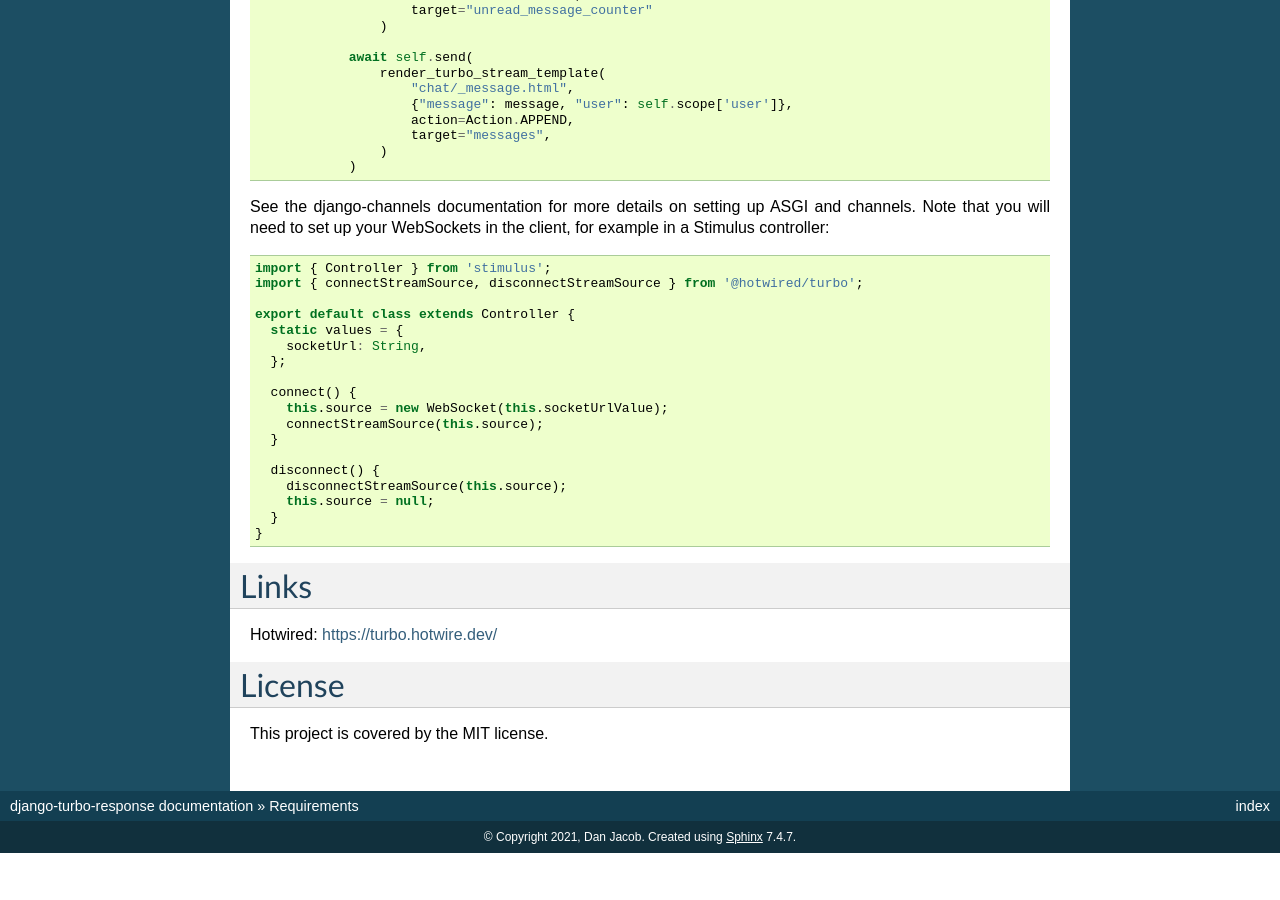
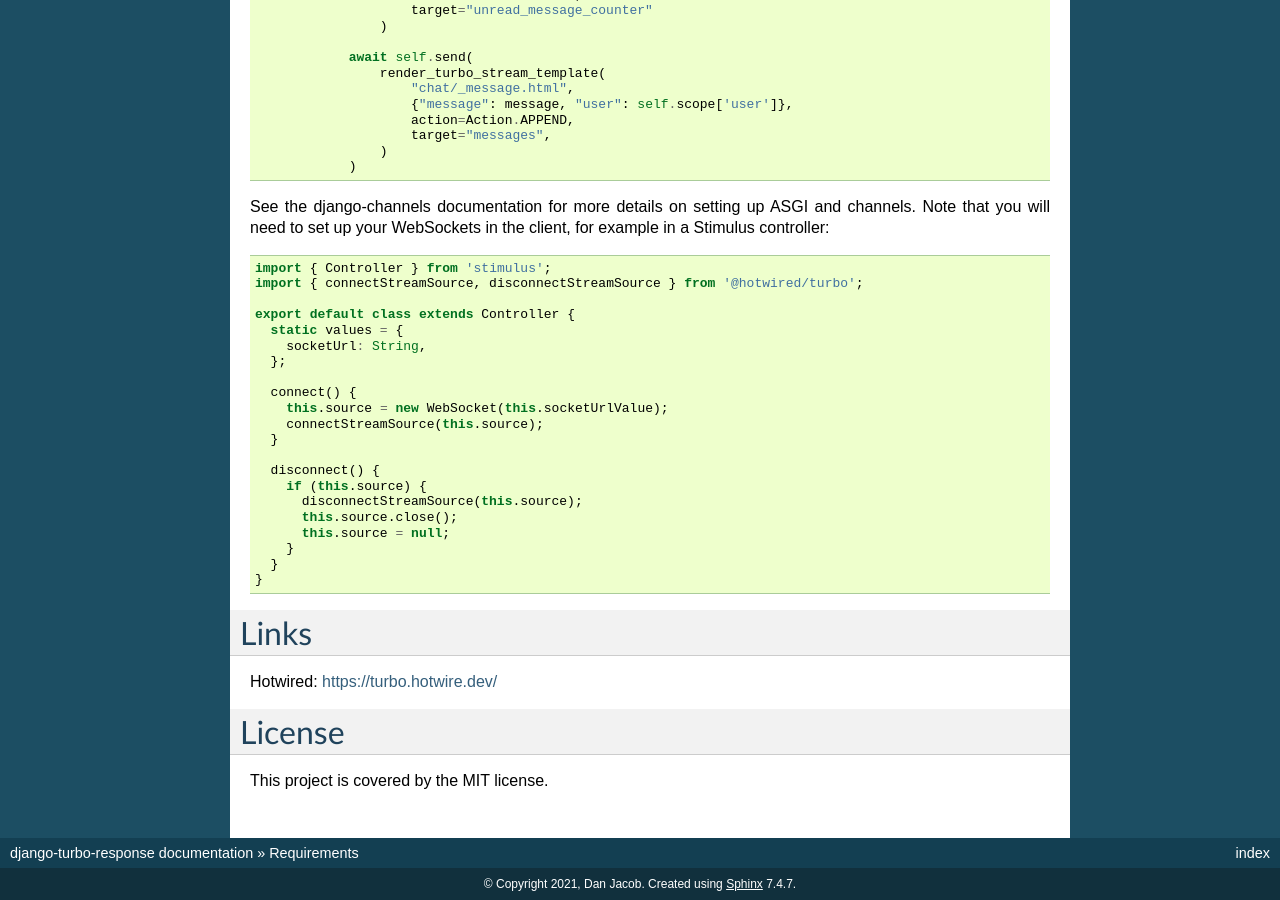
Before and after one commit to rails-inspire-django/django-turbo-helper, a Sphinx documentation site: the page built from doc/source/main.rst, in a window 1280 px wide and 900 px high, scrolled down 8705 px. Built offline with Sphinx 7.4.7, drawn with Linux system fonts in a browser that asks for light colours; before the commit the page ends 9558 px from its top, so only the background shows below that.

Commit message:
Note to close socket

```diff
--- a/doc/source/main.rst
+++ b/doc/source/main.rst
@@ -555,8 +555,11 @@ See the django-channels documentation for more details on setting up ASGI and ch
     }
 
     disconnect() {
-      disconnectStreamSource(this.source);
-      this.source = null;
+      if (this.source) {
+        disconnectStreamSource(this.source);
+        this.source.close();
+        this.source = null;
+      }
     }
   }
 
```
